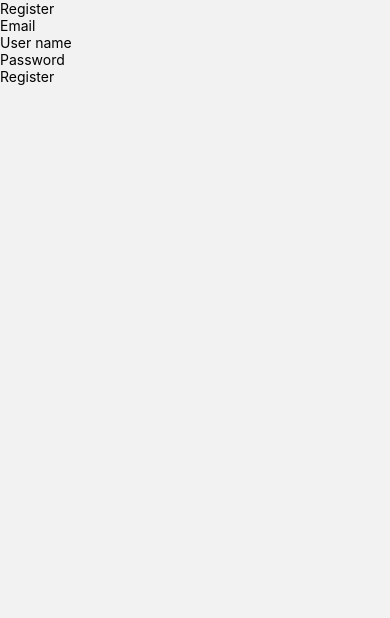
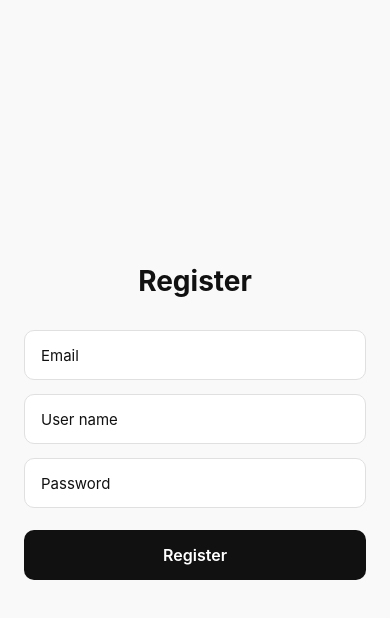
Before and after one commit to JoaquinCelentano/Proyecto-integrador-final, a React Native app: screen /Register in a window 390 px wide. Shown: the top 618 px of the page. Built offline with nearby package versions, Linux system fonts and the light colour scheme.

Commit message:
register con css

```diff
--- a/src/screens/Register.js
+++ b/src/screens/Register.js
@@ -1,5 +1,5 @@
 import { useState } from "react";
-import { View, Text, TextInput, Pressable } from "react-native";
+import { View, Text, TextInput, Pressable, StyleSheet } from "react-native";
 import { db, auth } from "../firebase/Config";
 
 function Register(props){
@@ -23,27 +23,72 @@ function Register(props){
     }
 
     return(
-        <View>
-            <Text>Register</Text>
+        <View style={styles.container}>
+            <Text style={styles.title}>Register</Text>
             <TextInput
+            style={styles.input}
             keyboardType='email-address'
             placeholder='Email'
             onChangeText={ text => setEmail(text)}
             value={email}/>
             <TextInput
+            style={styles.input}
             placeholder='User name'
             onChangeText={ text => setUserName(text)}
             value={userName}/>
             <TextInput
+            style={styles.input}
             placeholder='Password'
             secureTextEntry={true}
             onChangeText={ text => setPassword(text)}
             value={password}/>
-            <Pressable onPress={()=> onSubmit()}>
-                <Text>Register</Text>
+            <Pressable style={styles.button} onPress={()=> onSubmit()}>
+                <Text style={styles.buttonText}>Register</Text>
             </Pressable>
         </View>
     );
 }
 
+const styles = StyleSheet.create({
+    container: {
+        flex: 1,
+        justifyContent: 'center',
+        alignItems: 'center',
+        backgroundColor: '#f9f9f9',
+        padding: 24,
+    },
+    title: {
+        fontSize: 28,
+        fontWeight: '700',
+        color: '#111',
+        marginBottom: 32,
+    },
+    input: {
+        width: '100%',
+        height: 50,
+        backgroundColor: '#fff',
+        borderWidth: 1,
+        borderColor: '#e0e0e0',
+        borderRadius: 10,
+        paddingHorizontal: 16,
+        marginBottom: 14,
+        fontSize: 15,
+        color: '#111',
+    },
+    button: {
+        width: '100%',
+        height: 50,
+        backgroundColor: '#111',
+        borderRadius: 10,
+        justifyContent: 'center',
+        alignItems: 'center',
+        marginTop: 8,
+    },
+    buttonText: {
+        color: '#fff',
+        fontSize: 16,
+        fontWeight: '600',
+    },
+});
+
 export default Register
```
